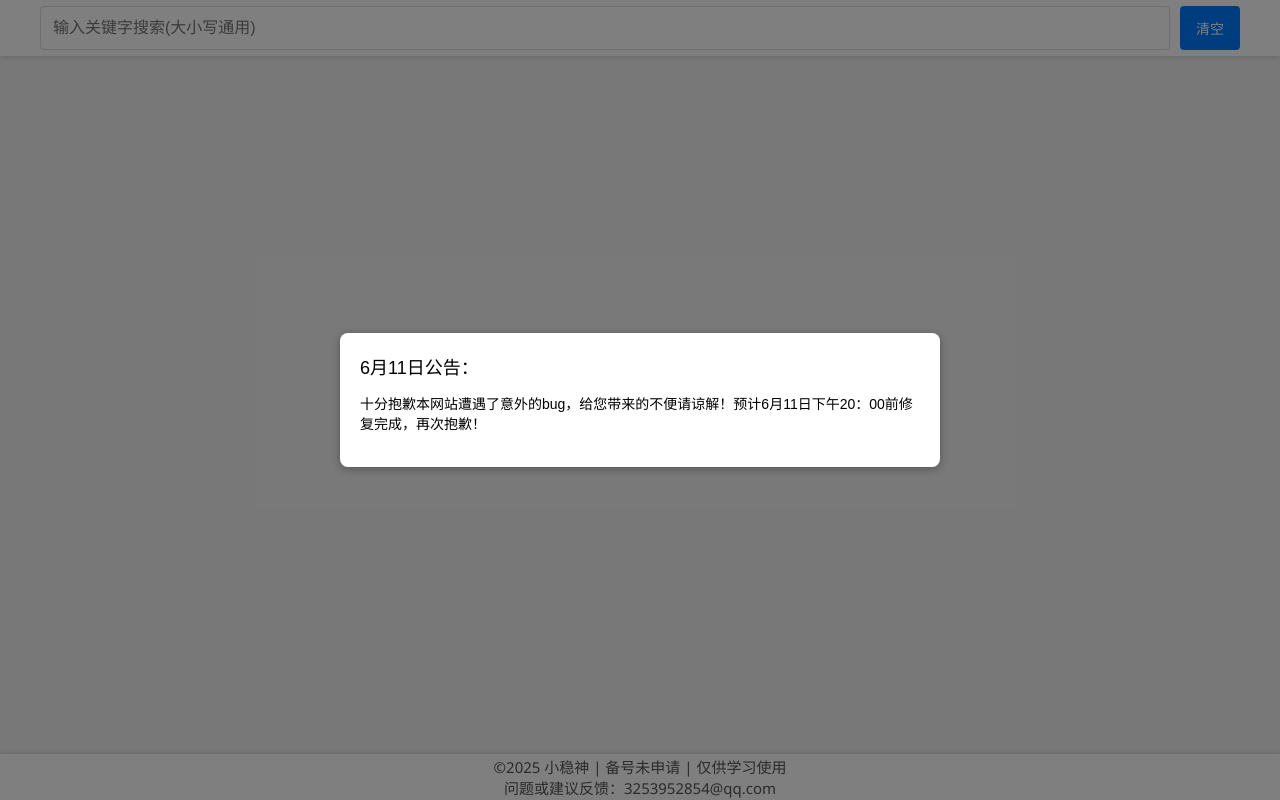
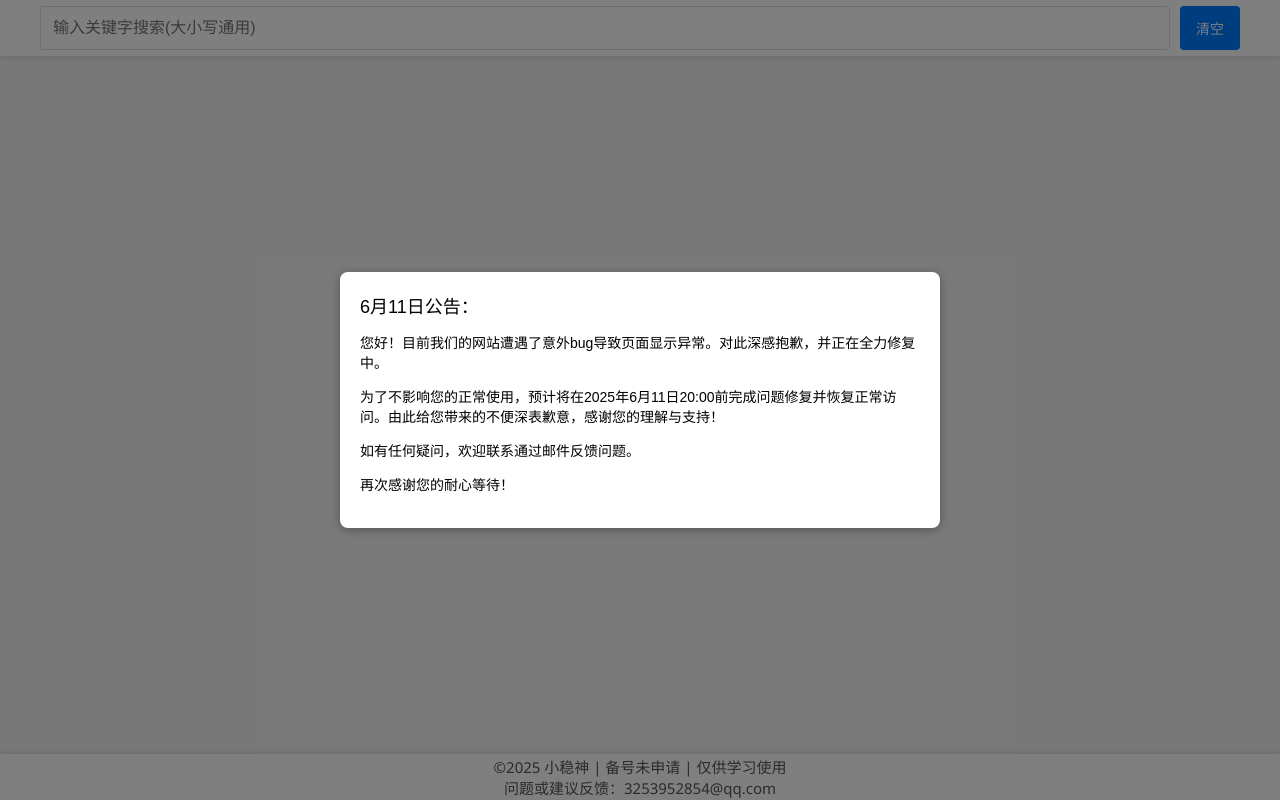
Before and after one commit to xws666/JavaWebTest, a plain HTML site: page index.html in a window 1280 px wide. Drawn offline with Linux system fonts and the light colour scheme.

Commit message:
更新 index.html

```diff
--- a/index.html
+++ b/index.html
@@ -149,7 +149,10 @@
     <div class="popup-content">
       <div class="popup-title">6月11日公告：</div>
       <div class="popup-text">
-        <p>十分抱歉本网站遭遇了意外的bug，给您带来的不便请谅解！预计6月11日下午20：00前修复完成，再次抱歉！</p>
+        <p>您好！目前我们的网站遭遇了意外bug导致页面显示异常。对此深感抱歉，并正在全力修复中。</p>
+<p>为了不影响您的正常使用，预计将在2025年6月11日20:00前完成问题修复并恢复正常访问。由此给您带来的不便深表歉意，感谢您的理解与支持！</p>
+<p>如有任何疑问，欢迎联系通过邮件反馈问题。</p>
+<p>再次感谢您的耐心等待！</p>
       </div>
     </div>
   </div>
```
